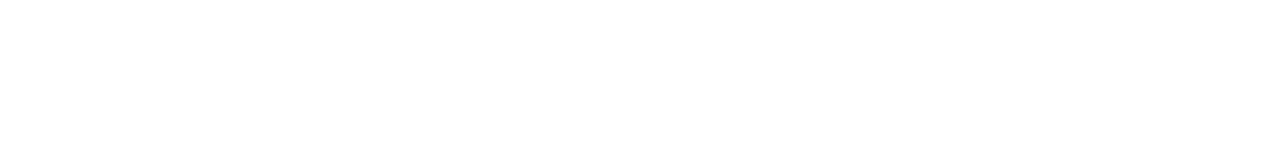
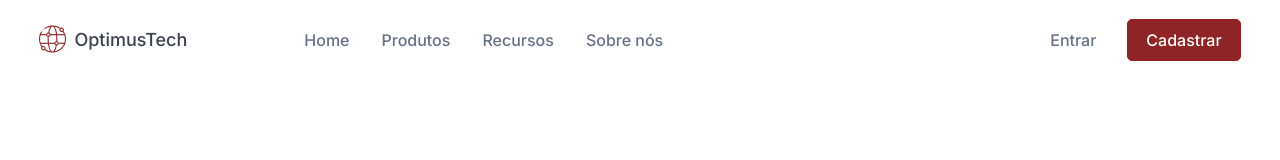
Before and after one commit to Gabriellacode/7DaysOfCode-, a plain HTML site: page index.html in a window 1280 px wide. Drawn offline with Linux system fonts and the light colour scheme.

Commit message:
Criação do cabeçalho estilizado

```diff
--- a/index.html
+++ b/index.html
@@ -1,12 +1,28 @@
 <!DOCTYPE html>
-<html lang="en">
+<html lang="pt-br">
 <head>
     <meta charset="UTF-8">
-    <meta http-equiv="X-UA-Compatible" content="IE=edge">
     <meta name="viewport" content="width=device-width, initial-scale=1.0">
-    <title>Document</title>
+    <title>OptimusTech</title>
+    <link rel="stylesheet" href="reset.css">
+    <link rel="stylesheet" href="style.css">
 </head>
 <body>
-
+    <header class ="container-cabecalho">
+        <nav class="container-nav-cabecalho">
+            <h1><a href="#"><img src="logo.png" alt="logomarca globo terreste"></a></h1>
+            <h2><a class="container-cabecalho-nome" href="#">OptimusTech</a></h2>
+            <ul class="container-nav-cabecalho-list">
+                <li><a class="container-li-nav" href="#">Home</a></li>
+                <li><a class="container-li-nav" href="#">Produtos</a></li>
+                <li><a class="container-li-nav" href="#">Recursos</a></li>
+                <li><a class="container-li-nav" href="#">Sobre nós</a></li>
+            </ul>
+            <div class="button-cabecalho">
+               <button class="button-entrar-cabecalho" type="button">Entrar</button>
+               <button class="button-cadastrar-cabecalho" type="button">Cadastrar</button>
+           </div>
+       </nav>
+   </header>
 </body>
 </html>
--- /dev/null
+++ b/reset.css
@@ -0,0 +1,48 @@
+/* http://meyerweb.com/eric/tools/css/reset/
+   v2.0 | 20110126
+   License: none (public domain)
+*/
+
+html, body, div, span, applet, object, iframe,
+h1, h2, h3, h4, h5, h6, p, blockquote, pre,
+a, abbr, acronym, address, big, cite, code,
+del, dfn, em, img, ins, kbd, q, s, samp,
+small, strike, strong, sub, sup, tt, var,
+b, u, i, center,
+dl, dt, dd, ol, ul, li,
+fieldset, form, label, legend,
+table, caption, tbody, tfoot, thead, tr, th, td,
+article, aside, canvas, details, embed,
+figure, figcaption, footer, header, hgroup,
+menu, nav, output, ruby, section, summary,
+time, mark, audio, video {
+	margin: 0;
+	padding: 0;
+	border: 0;
+	font-size: 100%;
+	font: inherit;
+	vertical-align: baseline;
+}
+/* HTML5 display-role reset for older browsers */
+article, aside, details, figcaption, figure,
+footer, header, hgroup, menu, nav, section {
+	display: block;
+}
+body {
+	line-height: 1;
+}
+ol, ul {
+	list-style: none;
+}
+blockquote, q {
+	quotes: none;
+}
+blockquote:before, blockquote:after,
+q:before, q:after {
+	content: '';
+	content: none;
+}
+table {
+	border-collapse: collapse;
+	border-spacing: 0;
+}
--- /dev/null
+++ b/style.css
@@ -0,0 +1,70 @@
+@import url('https://fonts.googleapis.com/css2?family=Inter:wght@500&display=swap');
+
+.container-cabecalho{
+ display: flex;
+ align-items: center;
+ background: #FFFFFF;
+ height: 80px;
+ justify-content: center;
+}
+
+.container-cabecalho-nome{
+    font-family: 'Inter', sans-serif;
+    font-size: 18px;
+    padding: 0 101px 0 8px;
+    text-decoration: none;
+    color: #3A404E;
+}
+
+.container-nav-cabecalho, .container-nav-cabecalho-list, .button-cabecalho{
+    display: flex;
+    align-items: center;
+}
+
+.container-li-nav{
+    font-size: 16px;
+    color: #667085;
+    padding:0 16px;
+    text-decoration: none;
+    font-family: 'Inter', sans-serif;
+
+}
+
+.container-li-nav:hover{
+    color:#000000;
+    text-decoration: underline;
+}
+
+.button-entrar-cabecalho{
+    padding: 10px 18px;
+    margin: 0 12px 0 352px;
+    border:  1px solid #FFFFFF;
+    background: #FFFFFF;
+    color: #667085;
+    font-size: 16px;
+    font-family: 'Inter', sans-serif;
+}
+
+.button-entrar-cabecalho:hover{
+    cursor: pointer;
+    color:#000000;
+    border:  1px solid #000000;
+}
+
+.button-cadastrar-cabecalho{
+    padding: 10px 18px;
+    border:  1px solid #8E2424;
+    border-radius: 5px;
+    margin: 0;
+    font-size: 16px;
+    font-family: 'Inter', sans-serif;
+    color: #FFFFFF;
+    background: #8E2424;
+}
+
+.button-cadastrar-cabecalho:hover{
+   cursor: pointer;
+   transition: 1s;
+   background:#a81e1e;
+
+}
```
Also changed, not shown: logo.png (added).
